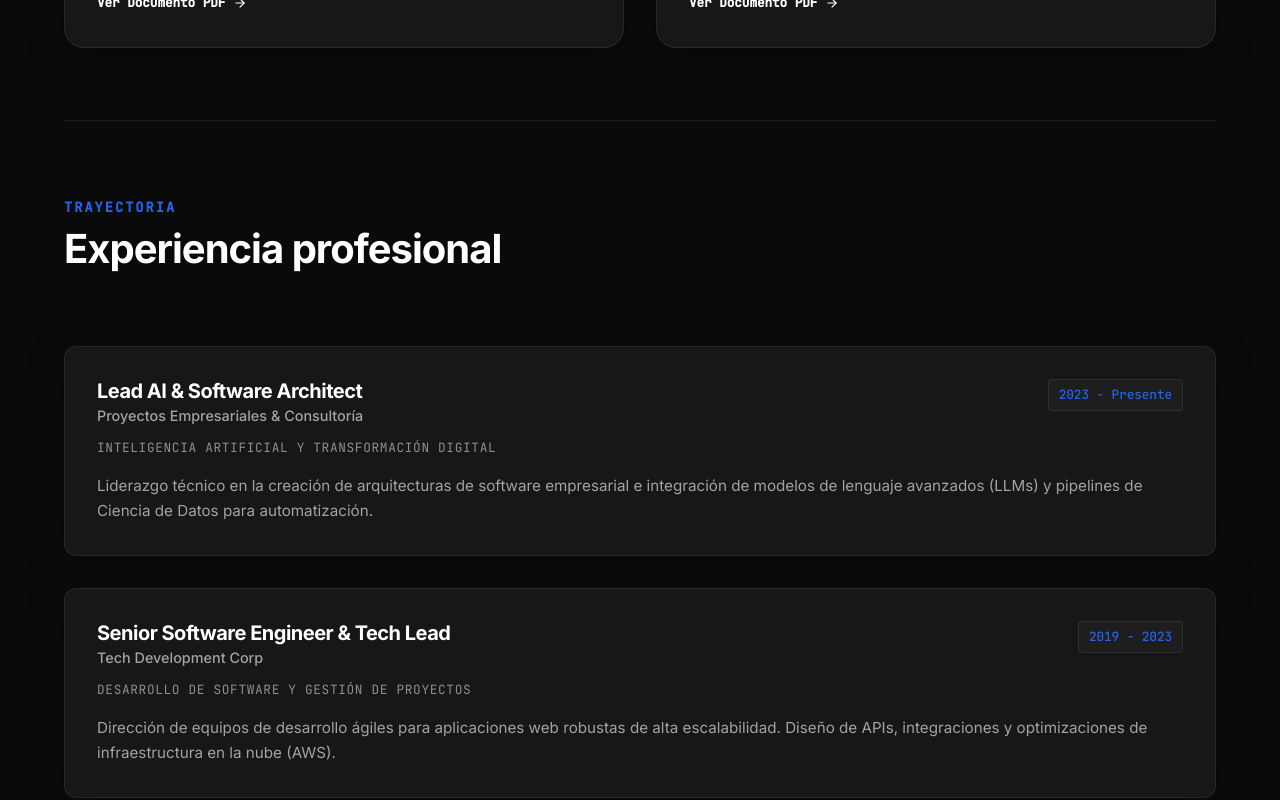
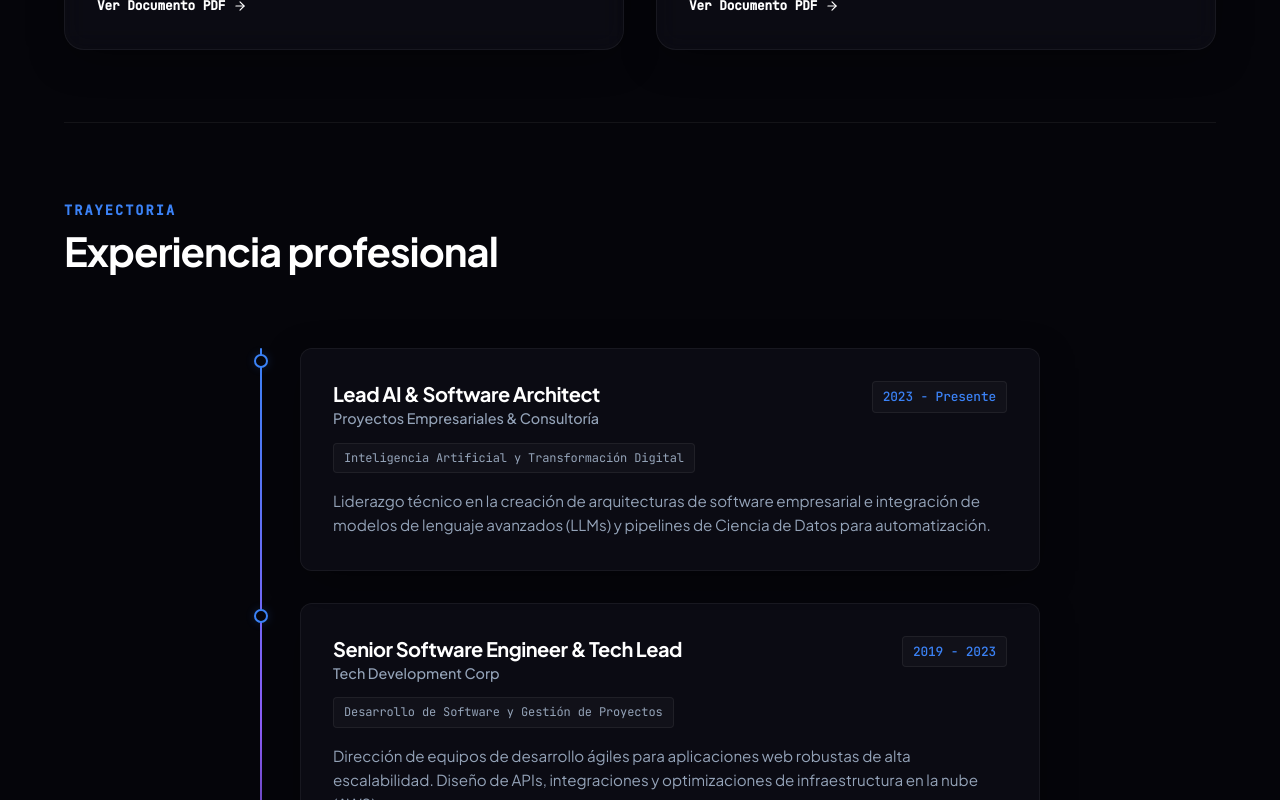
Before and after one commit to ramonbravo13/portfolio, a React (Vite) app: page / in a window 1280 px wide. Shown: the part 1840-2640 px from the top of the page. Built offline with nearby package versions, Linux system fonts and the light colour scheme; no server answers; the database is empty.

Commit message:
feat: redesign portfolio for Data Science & AI theme

```diff
--- a/src/index.css
+++ b/src/index.css
@@ -1,22 +1,23 @@
-@import url('https://fonts.googleapis.com/css2?family=Inter:wght@300;400;500;600;700;800&family=Geist:wght@300;400;500;600;700;800&family=JetBrains+Mono:wght@400;500&display=swap');
+@import url('https://fonts.googleapis.com/css2?family=Plus+Jakarta+Sans:wght@300;400;500;600;700;800&family=JetBrains+Mono:wght@400;500&display=swap');
 
 :root {
-  /* Colors - Premium Dark Theme */
-  --bg-primary: #0A0A0A;
-  --bg-secondary: #171717;
-  --bg-navbar: rgba(10, 10, 10, 0.7);
-  --border-subtle: rgba(255, 255, 255, 0.08);
+  /* Colors - Premium Dark Theme (AI / Data Science) */
+  --bg-primary: #05050A;
+  --bg-secondary: rgba(15, 15, 25, 0.6);
+  --bg-navbar: rgba(5, 5, 10, 0.7);
+  --border-subtle: rgba(255, 255, 255, 0.06);
 
   --text-primary: #FFFFFF;
-  --text-secondary: #A3A3A3;
-  --text-muted: #525252;
+  --text-secondary: #94A3B8;
+  --text-muted: #475569;
 
-  --accent-primary: #2563EB; /* Royal Blue */
-  --accent-secondary: #3b82f6;
-  --accent-glow: rgba(37, 99, 235, 0.15);
+  --accent-primary: #3B82F6; /* Brighter Blue */
+  --accent-secondary: #8B5CF6; /* Vibrant Purple */
+  --accent-glow: rgba(59, 130, 246, 0.2);
+  --accent-glow-purple: rgba(139, 92, 246, 0.2);
 
   /* Typography */
-  --font-sans: 'Inter', 'Geist', -apple-system, BlinkMacSystemFont, "Segoe UI", Roboto, Helvetica, Arial, sans-serif;
+  --font-sans: 'Plus Jakarta Sans', -apple-system, BlinkMacSystemFont, "Segoe UI", Roboto, Helvetica, Arial, sans-serif;
   --font-mono: 'JetBrains Mono', monospace;
 
   /* Spacing */
@@ -55,6 +56,9 @@ html {
 body {
   font-family: var(--font-sans);
   background-color: var(--bg-primary);
+  background-image:
+    radial-gradient(circle at 15% 50%, rgba(59, 130, 246, 0.08) 0%, transparent 40%),
+    radial-gradient(circle at 85% 30%, rgba(139, 92, 246, 0.08) 0%, transparent 40%);
   color: var(--text-primary);
   line-height: 1.7;
   -webkit-font-smoothing: antialiased;
@@ -166,16 +170,19 @@ a {
 /* Premium Card style - inspired by Apple and Linear */
 .premium-card {
   background-color: var(--bg-secondary);
+  backdrop-filter: blur(12px);
+  -webkit-backdrop-filter: blur(12px);
   border: 1px solid var(--border-subtle);
   border-radius: var(--radius-md);
   padding: var(--spacing-xl);
-  transition: all 0.3s cubic-bezier(0.16, 1, 0.3, 1);
+  transition: all 0.4s cubic-bezier(0.16, 1, 0.3, 1);
   box-shadow: var(--shadow-card);
 }
 
 .premium-card:hover {
   border-color: rgba(255, 255, 255, 0.15);
-  transform: translateY(-2px);
+  transform: translateY(-4px);
+  box-shadow: 0 20px 40px -10px rgba(0, 0, 0, 0.6), 0 0 20px var(--accent-glow);
 }
 
 /* Forms */
@@ -231,20 +238,100 @@ a {
   background: rgba(255, 255, 255, 0.2);
 }
 
+/* Custom Utility Classes */
+.glass-panel {
+  background: rgba(20, 20, 30, 0.3);
+  backdrop-filter: blur(16px);
+  -webkit-backdrop-filter: blur(16px);
+  border: 1px solid rgba(255, 255, 255, 0.08);
+  box-shadow: 0 4px 30px rgba(0, 0, 0, 0.1);
+}
+
+.tech-badge {
+  background: rgba(255, 255, 255, 0.03);
+  border: 1px solid var(--border-subtle);
+  padding: 4px 10px;
+  border-radius: 4px;
+  color: var(--text-secondary);
+  font-size: 0.75rem;
+  transition: all 0.3s ease;
+  cursor: default;
+}
+
+.tech-badge:hover {
+  background: rgba(59, 130, 246, 0.1);
+  border-color: rgba(59, 130, 246, 0.3);
+  color: var(--accent-primary);
+  transform: translateY(-2px);
+}
+
 /* Animations */
 @keyframes fadeInUp {
-  from {
-    opacity: 0;
-    transform: translateY(24px);
-  }
-  to {
-    opacity: 1;
-    transform: translateY(0);
-  }
+  from { opacity: 0; transform: translateY(30px); }
+  to { opacity: 1; transform: translateY(0); }
 }
 
-.animate-fade-in {
+@keyframes slideInRight {
+  from { opacity: 0; transform: translateX(-30px); }
+  to { opacity: 1; transform: translateX(0); }
+}
+
+.animate-fade-up {
+  opacity: 0;
   animation: fadeInUp 0.8s cubic-bezier(0.16, 1, 0.3, 1) forwards;
+}
+
+.animate-slide-in {
+  opacity: 0;
+  animation: slideInRight 0.8s cubic-bezier(0.16, 1, 0.3, 1) forwards;
+}
+
+/* Delay modifiers */
+.delay-100 { animation-delay: 100ms; }
+.delay-200 { animation-delay: 200ms; }
+.delay-300 { animation-delay: 300ms; }
+
+/* Timeline Component Styles */
+.timeline-container {
+  position: relative;
+  max-width: 800px;
+  margin: 0 auto;
+}
+
+.timeline-container::before {
+  content: '';
+  position: absolute;
+  top: 0;
+  bottom: 0;
+  left: 20px;
+  width: 2px;
+  background: linear-gradient(to bottom, var(--accent-primary), var(--accent-secondary), transparent);
+  border-radius: 2px;
+}
+
+.timeline-item {
+  position: relative;
+  padding-left: 60px;
+  margin-bottom: var(--spacing-xl);
+}
+
+.timeline-dot {
+  position: absolute;
+  left: 14px;
+  top: 6px;
+  width: 14px;
+  height: 14px;
+  border-radius: 50%;
+  background-color: var(--bg-primary);
+  border: 2px solid var(--accent-primary);
+  z-index: 2;
+  transition: all 0.3s ease;
+  box-shadow: 0 0 10px var(--accent-glow);
+}
+
+.timeline-item:hover .timeline-dot {
+  background-color: var(--accent-primary);
+  transform: scale(1.2);
 }
 
 /* Responsive grid layouts */
--- a/src/pages/Home.jsx
+++ b/src/pages/Home.jsx
@@ -182,10 +182,10 @@ export default function Home() {
           paddingBottom: 'var(--spacing-3xl)'
         }}>
           {/* Left Column */}
-          <div style={{ display: 'flex', flexDirection: 'column', gap: 'var(--spacing-lg)' }}>
+          <div className="animate-fade-up" style={{ display: 'flex', flexDirection: 'column', gap: 'var(--spacing-lg)' }}>
             <div style={{ display: 'flex', gap: '8px', flexWrap: 'wrap' }}>
               {(isEnglish && profile.skills_en && profile.skills_en.length > 0 ? profile.skills_en : (profile.skills || [])).map((tag, idx) => (
-                <span key={idx} className="mono" style={{ background: 'rgba(255,255,255,0.03)', border: '1px solid var(--border-subtle)', padding: '4px 10px', borderRadius: '4px', color: 'var(--text-secondary)', fontSize: '0.75rem' }}>
+                <span key={idx} className="mono tech-badge">
                   {tag}
                 </span>
               ))}
@@ -198,7 +198,7 @@ export default function Home() {
               letterSpacing: '-0.04em',
               color: 'var(--text-primary)'
             }}>
-              {isEnglish && profile.title_en ? profile.title_en : profile.title}
+              {(isEnglish && profile.title_en ? profile.title_en : profile.title).replace('Cientifico', 'Científico')}
             </h1>
 
             <p style={{
@@ -223,17 +223,14 @@ export default function Home() {
           </div>
 
           {/* Right Column - Premium image frame */}
-          <div style={{ display: 'flex', justifyContent: 'center', alignItems: 'center' }}>
-            <div style={{
+          <div className="animate-fade-up delay-200" style={{ display: 'flex', justifyContent: 'center', alignItems: 'center' }}>
+            <div className="glass-panel" style={{
               position: 'relative',
               width: '100%',
               maxWidth: '440px',
               aspectRatio: '1/1',
               borderRadius: 'var(--radius-lg)',
-              backgroundColor: 'var(--bg-secondary)',
-              border: '1px solid var(--border-subtle)',
               padding: '16px',
-              boxShadow: 'var(--shadow-card)',
               display: 'flex',
               alignItems: 'center',
               justifyContent: 'center',
@@ -308,7 +305,7 @@ export default function Home() {
 
                     <div style={{ display: 'flex', flexWrap: 'wrap', gap: '8px', margin: '4px 0' }}>
                       {tags.map(tag => (
-                        <span key={tag} className="mono" style={{ background: 'rgba(255,255,255,0.03)', border: '1px solid var(--border-subtle)', padding: '3px 8px', borderRadius: '4px', fontSize: '0.75rem', color: 'var(--text-secondary)' }}>
+                        <span key={tag} className="mono tech-badge">
                           {tag}
                         </span>
                       ))}
@@ -342,10 +339,16 @@ export default function Home() {
                       </p>
                     )}
 
-                    <div style={{ marginTop: 'var(--spacing-md)' }}>
-                      <Link to={`/project/${project.id}`} className="btn-secondary" style={{ padding: '0.65rem 1.25rem', fontSize: '0.85rem' }}>
+                    <div style={{ marginTop: 'var(--spacing-md)', display: 'flex', gap: 'var(--spacing-sm)', flexWrap: 'wrap' }}>
+                      <Link to={`/project/${project.id}`} className="btn-primary" style={{ padding: '0.65rem 1.25rem', fontSize: '0.85rem' }}>
                         {isEnglish ? 'View full case study' : 'Ver caso completo'} <ArrowRight size={14} />
                       </Link>
+                      <a href={project.liveUrl || "#"} target="_blank" rel="noreferrer" className="btn-secondary" style={{ padding: '0.65rem 1.25rem', fontSize: '0.85rem' }}>
+                        Live Demo
+                      </a>
+                      <a href={project.githubUrl || "#"} target="_blank" rel="noreferrer" className="btn-secondary" style={{ padding: '0.65rem 1.25rem', fontSize: '0.85rem' }}>
+                        GitHub
+                      </a>
                     </div>
                   </div>
 
@@ -384,7 +387,7 @@ export default function Home() {
               </p>
             ) : (
               (profile.certs || []).map((cert, idx) => {
-                const title = isEnglish && cert.title_en ? cert.title_en : cert.title;
+                const title = (isEnglish && cert.title_en ? cert.title_en : cert.title).replace('Datoss', 'Datos');
                 const tags = isEnglish && cert.tags_en ? cert.tags_en : cert.tags;
                 const desc = isEnglish && cert.desc_en ? cert.desc_en : cert.desc;
 
@@ -406,7 +409,7 @@ export default function Home() {
                     {tags && (
                       <div style={{ display: 'flex', flexWrap: 'wrap', gap: '8px' }}>
                         {tags.split(',').map((tag, tagIdx) => (
-                          <span key={tagIdx} className="mono" style={{ background: 'rgba(255,255,255,0.03)', border: '1px solid var(--border-subtle)', padding: '3px 8px', borderRadius: '4px', fontSize: '0.75rem', color: 'var(--text-secondary)' }}>
+                          <span key={tagIdx} className="mono tech-badge">
                             {tag.trim()}
                           </span>
                         ))}
@@ -436,7 +439,7 @@ export default function Home() {
             <h2 style={{ display: 'block', marginTop: 'var(--spacing-xs)', fontSize: '2.5rem' }}>{isEnglish ? 'Professional experience' : 'Experiencia profesional'}</h2>
           </div>
 
-          <div style={{ display: 'flex', flexDirection: 'column', gap: 'var(--spacing-xl)' }}>
+          <div className="timeline-container animate-fade-up">
             {(profile.experiences || []).length === 0 ? (
               <p style={{ color: 'var(--text-secondary)', textAlign: 'center', padding: 'var(--spacing-lg)' }}>
                 {isEnglish ? 'No professional experience registered yet.' : 'No se ha registrado experiencia profesional aún.'}
@@ -449,12 +452,13 @@ export default function Home() {
                 const desc = isEnglish && item.desc_en ? item.desc_en : item.desc;
 
                 return (
-                  <div key={idx} className="premium-card" style={{
+                  <div key={idx} className="timeline-item">
+                    <div className="timeline-dot"></div>
+                    <div className="premium-card" style={{
                       display: 'flex',
                       flexDirection: 'column',
                       gap: 'var(--spacing-sm)',
-                    borderRadius: 'var(--radius-md)',
-                    position: 'relative'
+                      borderRadius: 'var(--radius-md)'
                     }}>
                       <div style={{ display: 'flex', justifyContent: 'space-between', alignItems: 'flex-start', flexWrap: 'wrap', gap: 'var(--spacing-sm)' }}>
                         <div>
@@ -465,12 +469,13 @@ export default function Home() {
                           {period}
                         </span>
                       </div>
-                    <div className="mono" style={{ fontSize: '0.8rem', color: 'var(--text-secondary)', opacity: 0.85, textTransform: 'uppercase', letterSpacing: '0.05em' }}>
+                      <div className="mono tech-badge" style={{ alignSelf: 'flex-start', margin: '4px 0' }}>
                         {tag}
                       </div>
-                    <p style={{ margin: 'var(--spacing-sm) 0 0 0', fontSize: '0.95rem', color: 'var(--text-secondary)', lineHeight: 1.6 }}>
+                      <p style={{ margin: 'var(--spacing-xs) 0 0 0', fontSize: '0.95rem', color: 'var(--text-secondary)', lineHeight: 1.6 }}>
                         {desc}
                       </p>
+                    </div>
                   </div>
                 );
               })
```
Also changed, not shown: src/components/Navbar.jsx (+15 -1 lines). Lines whose indentation alone changed are shown as unchanged.
